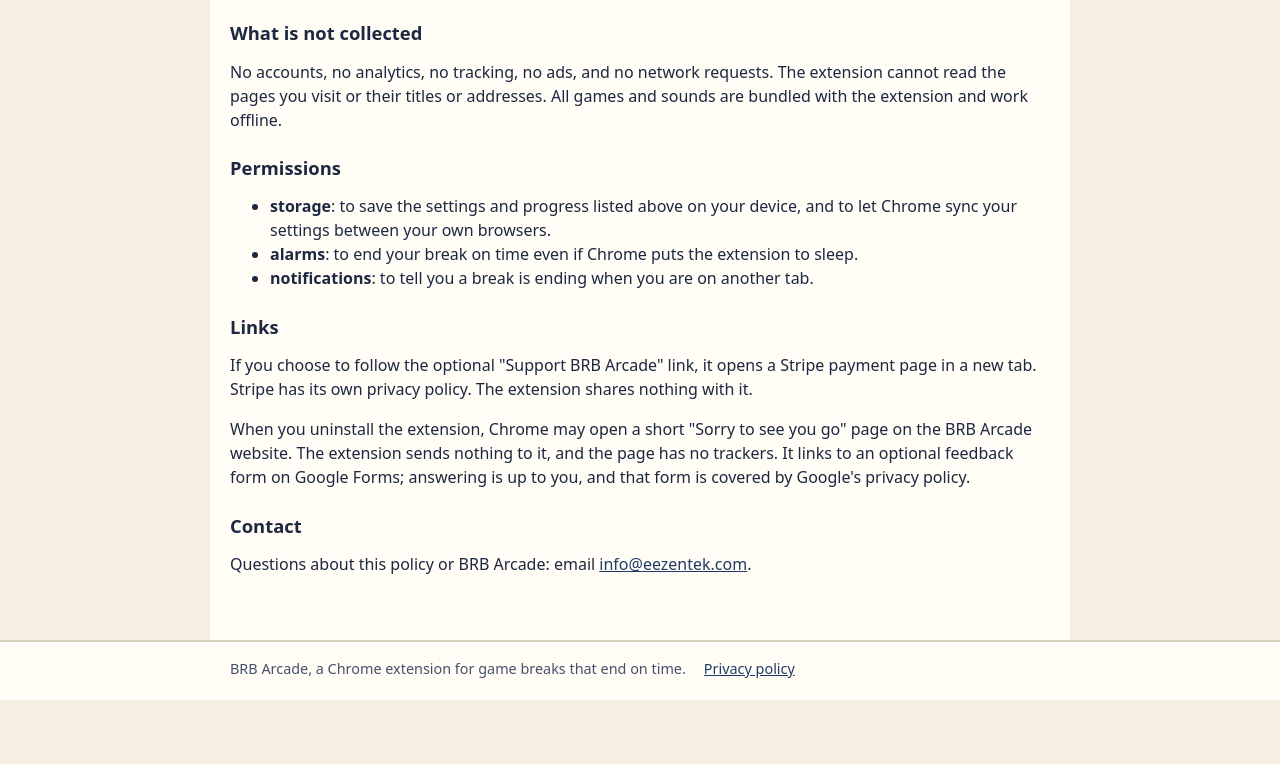
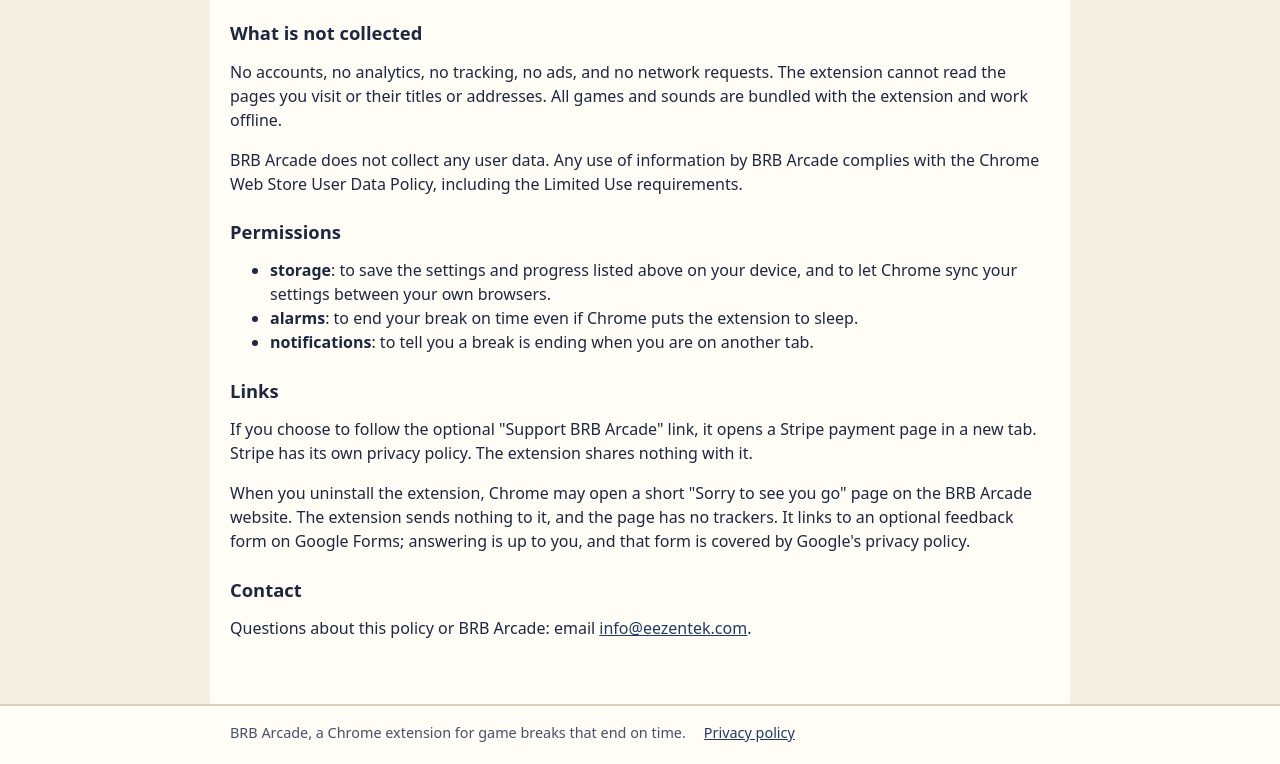
Before and after one commit to sutha-p/brb-arcade, a plain HTML site: page privacy.html in a window 1280 px wide. Shown: the part 1068-1832 px from the top of the page. Before the commit the page ends 1768 px from the top, so only its background shows below. Drawn offline with Linux system fonts and the light colour scheme.

Commit message:
Add files via upload

```diff
--- a/privacy.html
+++ b/privacy.html
@@ -47,6 +47,7 @@
 
     <h2>What is not collected</h2>
     <p>No accounts, no analytics, no tracking, no ads, and no network requests. The extension cannot read the pages you visit or their titles or addresses. All games and sounds are bundled with the extension and work offline.</p>
+    <p>BRB Arcade does not collect any user data. Any use of information by BRB Arcade complies with the Chrome Web Store User Data Policy, including the Limited Use requirements.</p>
 
     <h2>Permissions</h2>
     <ul>
```
Also changed, not shown: index.html (+1 -0 lines).
